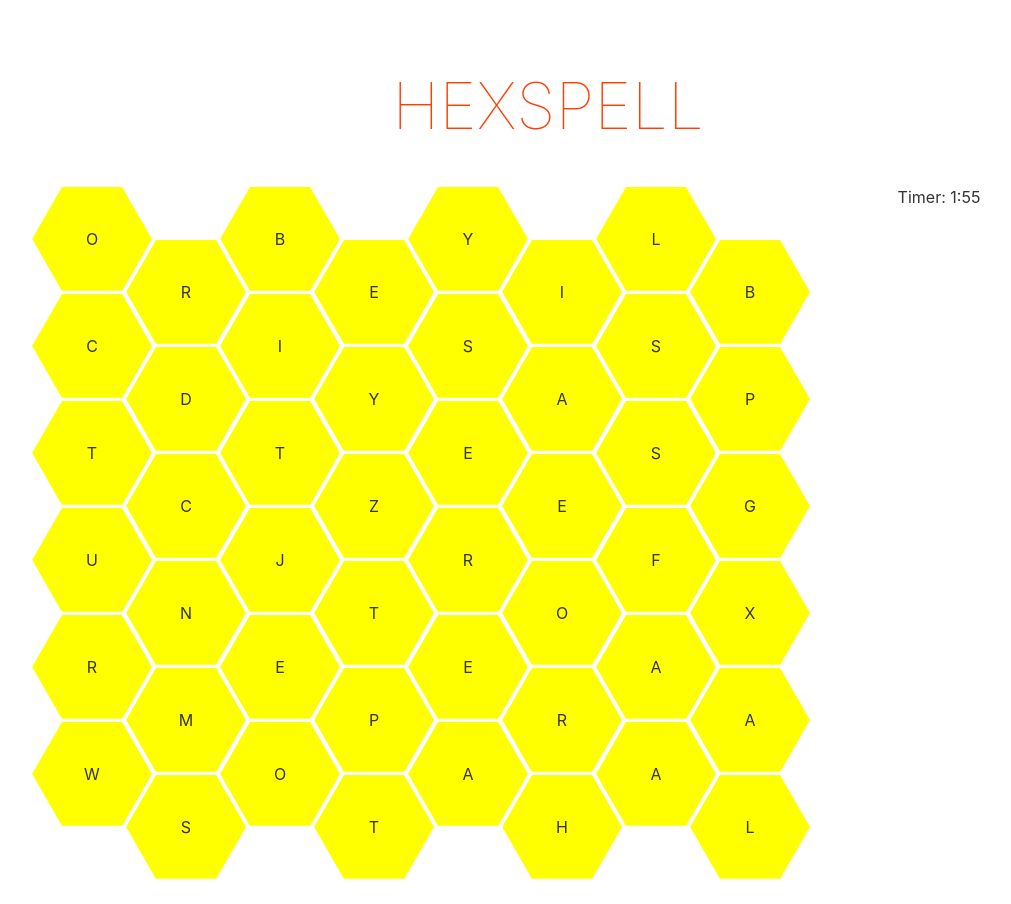
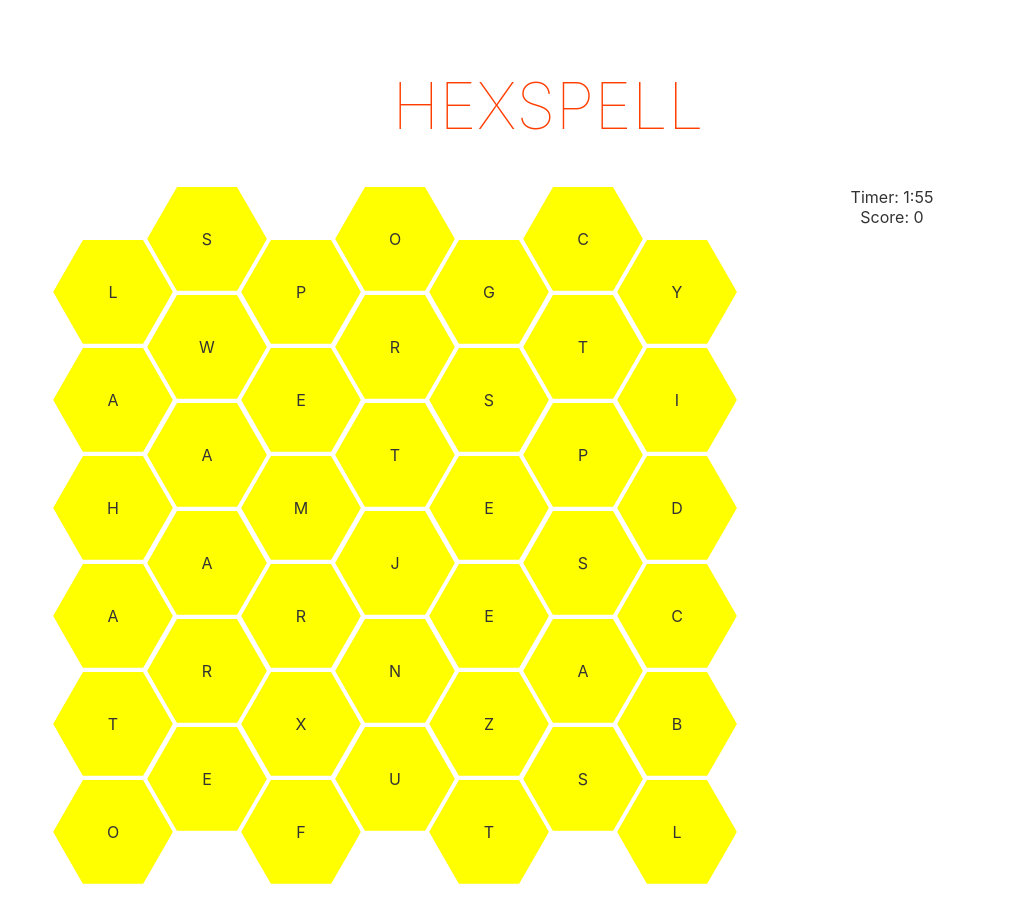
Before and after one commit to amccausl/hex-spell, a Svelte app: page / in a window 1280 px wide. Shown: the whole page, without its empty margins (92-1103 px from the left). Before the commit the page ends 879 px from the top, so only its background shows below. Built offline with nearby package versions, Linux system fonts and the light colour scheme.

Commit message:
Move logic to store, group cols

```diff
--- a/src/App.svelte
+++ b/src/App.svelte
@@ -2,74 +2,28 @@
   import {
     BOARD_WIDTH,
     BOARD_HEIGHT,
-    board_tiles,
-    matched_words,
-  } from './store.mjs';
-  import GameTimer from "./GameTimer.svelte";
-  import ScoreCard from "./ScoreCard.svelte";
-  import TileBoard from "./TileBoard.svelte";
+    startGame,
+  } from "./store.mjs"
+  import GameTimer from "./GameTimer.svelte"
+  import ScoreCard from "./ScoreCard.svelte"
+  import TileBoard from "./TileBoard.svelte"
 
-  const AVAILABLE_TILES = [
-    ...Array( 24 ).fill( "E" ),
-    ...Array( 16 ).fill( "A" ),
-    ...Array( 15 ).fill( "O" ),
-    ...Array( 15 ).fill( "T" ),
-    ...Array( 13 ).fill( "I" ),
-    ...Array( 13 ).fill( "N" ),
-    ...Array( 13 ).fill( "R" ),
-    ...Array( 10 ).fill( "S" ),
-    ...Array( 7 ).fill( "L" ),
-    ...Array( 5 ).fill( "U" ),
-    ...Array( 8 ).fill( "D" ),
-    ...Array( 5 ).fill( "G" ),
-    ...Array( 6 ).fill( "C" ),
-    ...Array( 6 ).fill( "M" ),
-    ...Array( 4 ).fill( "B" ),
-    ...Array( 4 ).fill( "P" ),
-    ...Array( 5 ).fill( "H" ),
-    ...Array( 4 ).fill( "F" ),
-    ...Array( 4 ).fill( "W" ),
-    ...Array( 4 ).fill( "Y" ),
-    ...Array( 3 ).fill( "V" ),
-    ...Array( 2 ).fill( "K" ),
-    ...Array( 2 ).fill( "J" ),
-    ...Array( 2 ).fill( "X" ),
-    ...Array( 2 ).fill( "Qu" ),
-    ...Array( 2 ).fill( "Z" ),
-  ]
+  const game = startGame()
 
-  function shuffleArray( array ) {
-    for( let i = array.length - 1; i > 0; i-- ) {
-      const j = Math.floor( Math.random() * ( i + 1 ) );
-      [ array[ i ], array[ j ] ] = [ array[ j ], array[ i ] ];
-    }
-  }
-
-  function generateTiles( seed ) {
-    // @todo use seed
-    const tiles = [ ...AVAILABLE_TILES ]
-    shuffleArray( tiles )
-
-    const result = []
-    for( let i = 0; i < BOARD_HEIGHT; i++ ) {
-      result.push( tiles.splice( tiles.length - BOARD_WIDTH, BOARD_WIDTH ) )
-    }
-
-    console.info( 'result', result)
-
-    return result
-  }
-
-  board_tiles.set( generateTiles( Math.random() ) )
+  let board_tiles
+  console.info('game.board_tiles', game.board_tiles)
+  game.board_tiles.subscribe( value => {
+    board_tiles = value
+  })
 </script>
 
 <main class="page">
   <h1 class="page-title">HexSpell</h1>
   <div class="page-layout">
-    <TileBoard />
+    <TileBoard game={ game } />
     <div class="right-pane">
-      <GameTimer />
-      <ScoreCard matched_words={ matched_words } />
+      <GameTimer timer={ game.timer } />
+      <ScoreCard score_card={ game.score_card } />
     </div>
   </div>
 </main>
--- a/src/GameTimer.svelte
+++ b/src/GameTimer.svelte
@@ -1,13 +1,11 @@
 <script>
-  import { getGameTimer } from "./store.mjs"
-
-  const elapsed = getGameTimer()
-  $: remaining = 120 - $elapsed
-  $: timer = `${ Math.floor( remaining / 60 ) }:${ remaining % 60 < 10 ? "0" + ( remaining % 60 ) : remaining % 60 }`
+  export let timer
+  $: remaining = 120 - $timer
+  $: timer_text = `${ Math.floor( remaining / 60 ) }:${ remaining % 60 < 10 ? "0" + ( remaining % 60 ) : remaining % 60 }`
 </script>
 
 <section>
-  Timer: { remaining < 0 ? "0:00" : timer }
+  Timer: { remaining < 0 ? "0:00" : timer_text }
 </section>
 
 <style type="text/scss">
--- a/src/HexTile.svelte
+++ b/src/HexTile.svelte
@@ -1,10 +1,9 @@
 <script>
-  export let is_even
   export let is_selected
   export let tile
 </script>
 
-<div class="hex" class:hex--even={ is_even } class:hex--selected={ is_selected }
+<div class="hex" class:hex--selected={ is_selected }
   on:selectstart|preventDefault
   on:mousedown|preventDefault
   on:mouseover|preventDefault
@@ -21,9 +20,7 @@ $hex__color--selected: red;
 $hex__size: 60px;
 
 .hex {
-  float: left;
-  margin-right: -26px;
-  margin-bottom: -50px;
+  margin-bottom: 4px;
   clip-path: polygon(93px 0%, 100% 50%, 93px 100%, 29px 100%, 0% 50%, 29px 0%);
   user-select: none;
 
@@ -43,10 +40,6 @@ $hex__size: 60px;
     border-left: 30px solid $hex__color;
     border-top: 52px solid transparent;
     border-bottom: 52px solid transparent;
-  }
-
-  &--even {
-    margin-top: 53px;
   }
 
   &__body {
--- a/src/ScoreCard.svelte
+++ b/src/ScoreCard.svelte
@@ -1,16 +1,20 @@
 <script>
+  export let score_card
+
   import {
-    matched_words,
     getWordScore,
   } from "./store.mjs"
   let matched_words_value
+  let score_value
 
-  const unsubscribe = matched_words.subscribe( value => {
-    matched_words_value = value
+  const unsubscribe = score_card.subscribe( ( { matched_words, score } ) => {
+    score_value = score
+    matched_words_value = matched_words
   })
 </script>
 
 <section class="score-card">
+  <div>Score: { score_value }</div>
   <ul class="word-list">
     {#each matched_words_value as word}
       <li class="word-list__item">
@@ -24,6 +28,7 @@
 <style type="text/scss">
   .word-list {
     list-style: none;
+    padding-inline-start: 0;
 
     &__item {
       display: flex;
--- a/src/TileBoard.svelte
+++ b/src/TileBoard.svelte
@@ -1,64 +1,69 @@
 <script>
+  export let game
+
   import {
     BOARD_WIDTH,
     BOARD_HEIGHT,
-    board_tiles,
     getTileIndexPosition,
     getTilePositionIndex,
     isAdjacent,
     isWord,
-    matched_words,
   } from './store.mjs'
   import HexTile from "./HexTile.svelte"
 
-  let board_tiles_value
+  console.info('game', game)
+  const { score_card, board_tiles } = game
+
   let path = []
   let is_active = false
   // @todo can this be a typed array?
   let selected_flags = Array( BOARD_WIDTH * BOARD_HEIGHT ).fill( false )
 
+  console.info('board_tiles', board_tiles)
+  let board_tiles_value
   const unsubscribe = board_tiles.subscribe( value => {
     board_tiles_value = value
   })
 
   function getLetter( index ) {
     const [ row_index, col_index ] = getTileIndexPosition( index )
-    return board_tiles_value[ row_index ][ col_index ].toUpperCase()
+    return board_tiles_value[ col_index ][ row_index ].toUpperCase()
   }
 
   function clearPath() {
     for( const item of path ) {
-      selected_flags[ item ] = false;
+      selected_flags[ item ] = false
     }
-    path = [];
+    path = []
   }
 
   function handleBoardLeave() {
-    is_active = false;
-    clearPath();
+    is_active = false
+    clearPath()
   }
 
   function handleMouseUp() {
     console.info('handleMouseUp')
-    is_active = false;
+    is_active = false
     if( path.length <= 2 ) {
       return
     }
+    // @todo move to store
     const word = path.map( getLetter ).join( "" )
     if( isWord( word ) ) {
       // @todo update board
-      matched_words.push( word )
+      score_card.push( word )
     }
-    clearPath();
+    clearPath()
   }
 
   function handleHexPress( row_index, col_index ) {
-    console.info( "handleHexPress", row_index, col_index );
-    is_active = true;
-    clearPath();
+    console.info( "handleHexPress", row_index, col_index )
+    is_active = true
+    clearPath()
 
-    path = [ getTilePositionIndex( row_index, col_index ) ];
-    selected_flags[ getTilePositionIndex( row_index, col_index ) ] = true;
+    path = [ getTilePositionIndex( row_index, col_index ) ]
+    selected_flags[ getTilePositionIndex( row_index, col_index ) ] = true
   }
 
   function handleHexOver( row_index, col_index ) {
@@ -85,10 +90,10 @@
   on:mouseleave|preventDefault={ () => handleBoardLeave() }
   on:mouseup|preventDefault={ () => handleMouseUp() }
 >
-  {#each board_tiles_value as row_tiles, row_index}
-    <div class="board__row">
-      {#each row_tiles as tile, col_index}
-        <HexTile tile={ tile } is_even={ col_index % 2 } is_selected={ selected_flags[ getTilePositionIndex( row_index, col_index ) ] }
+  {#each board_tiles_value as col_tiles, col_index}
+    <div class="board__col" class:board__col--even={ col_index % 2 }>
+      {#each col_tiles as tile, row_index}
+        <HexTile tile={ tile } is_selected={ selected_flags[ getTilePositionIndex( row_index, col_index ) ] }
           on:mousedown={ () => handleHexPress( row_index, col_index ) }
           on:mouseover={ () => handleHexOver( row_index, col_index ) }
         />
@@ -104,11 +109,17 @@
 
   .board {
     display: flex;
-    flex-direction: column-reverse;
+    flex-direction: row;
     padding-right: 30px;
-  }
 
-  .board__row {
-    clear: left;
+    &__col {
+      display: flex;
+      flex-direction: column-reverse;
+      margin-left: -26px;
+    }
+
+    &__col--even {
+      margin-bottom: 53px;
+    }
   }
 </style>
--- a/src/store.mjs
+++ b/src/store.mjs
@@ -1,6 +1,35 @@
 import { derived, readable, writable } from "svelte/store"
 
-export const BOARD_WIDTH = 8
+export const AVAILABLE_TILES = [
+  ...Array( 24 ).fill( "E" ),
+  ...Array( 16 ).fill( "A" ),
+  ...Array( 15 ).fill( "O" ),
+  ...Array( 15 ).fill( "T" ),
+  ...Array( 13 ).fill( "I" ),
+  ...Array( 13 ).fill( "N" ),
+  ...Array( 13 ).fill( "R" ),
+  ...Array( 10 ).fill( "S" ),
+  ...Array( 7 ).fill( "L" ),
+  ...Array( 5 ).fill( "U" ),
+  ...Array( 8 ).fill( "D" ),
+  ...Array( 5 ).fill( "G" ),
+  ...Array( 6 ).fill( "C" ),
+  ...Array( 6 ).fill( "M" ),
+  ...Array( 4 ).fill( "B" ),
+  ...Array( 4 ).fill( "P" ),
+  ...Array( 5 ).fill( "H" ),
+  ...Array( 4 ).fill( "F" ),
+  ...Array( 4 ).fill( "W" ),
+  ...Array( 4 ).fill( "Y" ),
+  ...Array( 3 ).fill( "V" ),
+  ...Array( 2 ).fill( "K" ),
+  ...Array( 2 ).fill( "J" ),
+  ...Array( 2 ).fill( "X" ),
+  ...Array( 2 ).fill( "Qu" ),
+  ...Array( 2 ).fill( "Z" ),
+]
+
+export const BOARD_WIDTH = 7
 export const BOARD_HEIGHT = 6
 
 export const WORD_SCORES = [
@@ -14,19 +43,37 @@ export const WORD_SCORES = [
   200,
 ]
 
-function createMatchedWords() {
-  const { subscribe, set, update } = writable( [] );
+function shuffleArray( array ) {
+  for( let i = array.length - 1; i > 0; i-- ) {
+    const j = Math.floor( Math.random() * ( i + 1 ) );
+    [ array[ i ], array[ j ] ] = [ array[ j ], array[ i ] ];
+  }
+}
+
+export function generateTiles( seed ) {
+  // @todo use seed
+  const tiles = [ ...AVAILABLE_TILES ]
+  shuffleArray( tiles )
+
+  const result = []
+  for( let i = 0; i < BOARD_WIDTH; i++ ) {
+    result.push( tiles.splice( tiles.length - BOARD_HEIGHT, BOARD_HEIGHT ) )
+  }
+
+  return result
+}
+
+function createScoreCard() {
+  const { subscribe, set, update } = writable( { score: 0, matched_words: [] } );
 
   return {
     subscribe,
-    push: ( word ) => update( arr => [ ...arr, word ] ),
-    reset: () => set( [] )
+    push: ( word ) => update( ( { score, matched_words } ) =>
+      ( { score: score += getWordScore( word ), matched_words: [ ...matched_words, word ] } )
+    ),
+    reset: () => set( { score: 0, matched_words: [] } )
   }
 }
-
-export const matched_words = createMatchedWords()
-
-export const board_tiles = writable( [] )
 
 export const time = readable( new Date(), function start( set ) {
   const interval = setInterval(
@@ -61,6 +108,7 @@ export function getTilePositionIndex( row_index, col_index ) {
 }
 
 export function getWordScore( word ) {
+  console.info('getWordScore', word)
   let score_index = word.length - 3
   let offset = 0
   while( true ) {
@@ -79,15 +127,12 @@ export function isAdjacent( a_tile_index, b_tile_index ) {
   const [ a_row_index, a_col_index ] = getTileIndexPosition( a_tile_index )
   const [ b_row_index, b_col_index ] = getTileIndexPosition( b_tile_index )
 
-  console.info( `checking ${a_row_index},${a_col_index} and ${b_row_index},${b_col_index}` )
-
   // Check for above and below
   if( a_col_index === b_col_index ) {
     return Math.abs( a_row_index - b_row_index ) === 1
   }
   // Check for beside
-  // if( a_row_index === b_row_index || ( a_col_index % 2 ? a_row_index - b_row_index : b_row_index - a_row_index ) === 1 ) {
-  if( a_row_index === b_row_index || b_row_index - a_row_index === 1 - 2 * ( a_col_index % 2 ) ) {
+  if( a_row_index === b_row_index || a_row_index - b_row_index === 1 - 2 * ( a_col_index % 2 ) ) {
     return Math.abs( a_col_index - b_col_index ) === 1
   }
   return false
@@ -97,3 +142,19 @@ export function isWord( text ) {
   // @todo
   return true
 }
+
+export function startGame( options ) {
+  const board_tiles = writable( [] )
+  board_tiles.set( generateTiles( Math.random() ) )
+
+  const score_card = createScoreCard()
+  const timer = getGameTimer()
+
+  const game = {
+    board_tiles,
+    score_card,
+    timer,
+  }
+
+  return game
+}
```
